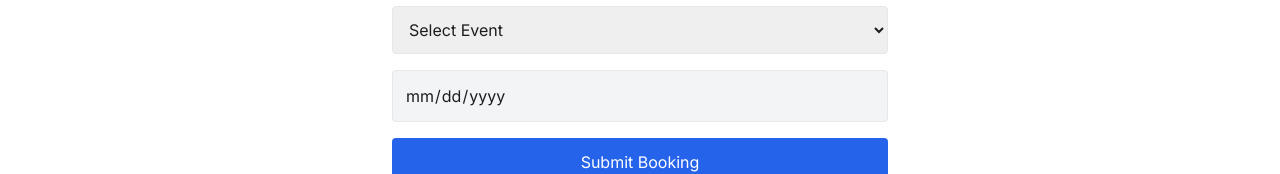
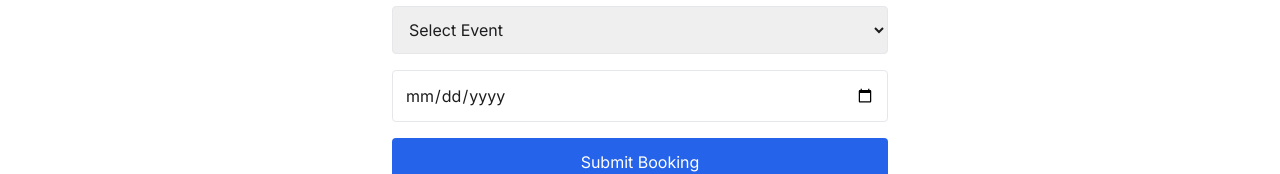
Before and after one commit to sooryagopal/finemedia, a React (Vite) app in the folder frontend/: page /booking in a window 1280 px wide. Shown: the part 516-690 px from the top of the page. Built offline with nearby package versions, Linux system fonts and the light colour scheme; the HTML template or start-up script is replaced by a standard one.

Commit message:
Unlock manual date selection in Booking form

```diff
--- a/frontend/src/pages/public/Booking.jsx
+++ b/frontend/src/pages/public/Booking.jsx
@@ -139,13 +139,15 @@ const Booking = () => {
           <option value="College Event">College Event</option>
         </select>
 
-        {/* DATE (AUTO FILLED) */}
+        {/* DATE PICKER */}
         <input
           type="date"
           name="eventDate"
           value={form.eventDate}
-          readOnly
-          className="w-full border p-3 rounded bg-gray-100"
+          onChange={handleChange}
+          min={new Date().toISOString().split("T")[0]}
+          required
+          className="w-full border p-3 rounded focus:outline-none focus:ring-2 focus:ring-blue-500"
         />
 
         {/* SUBMIT */}
```
